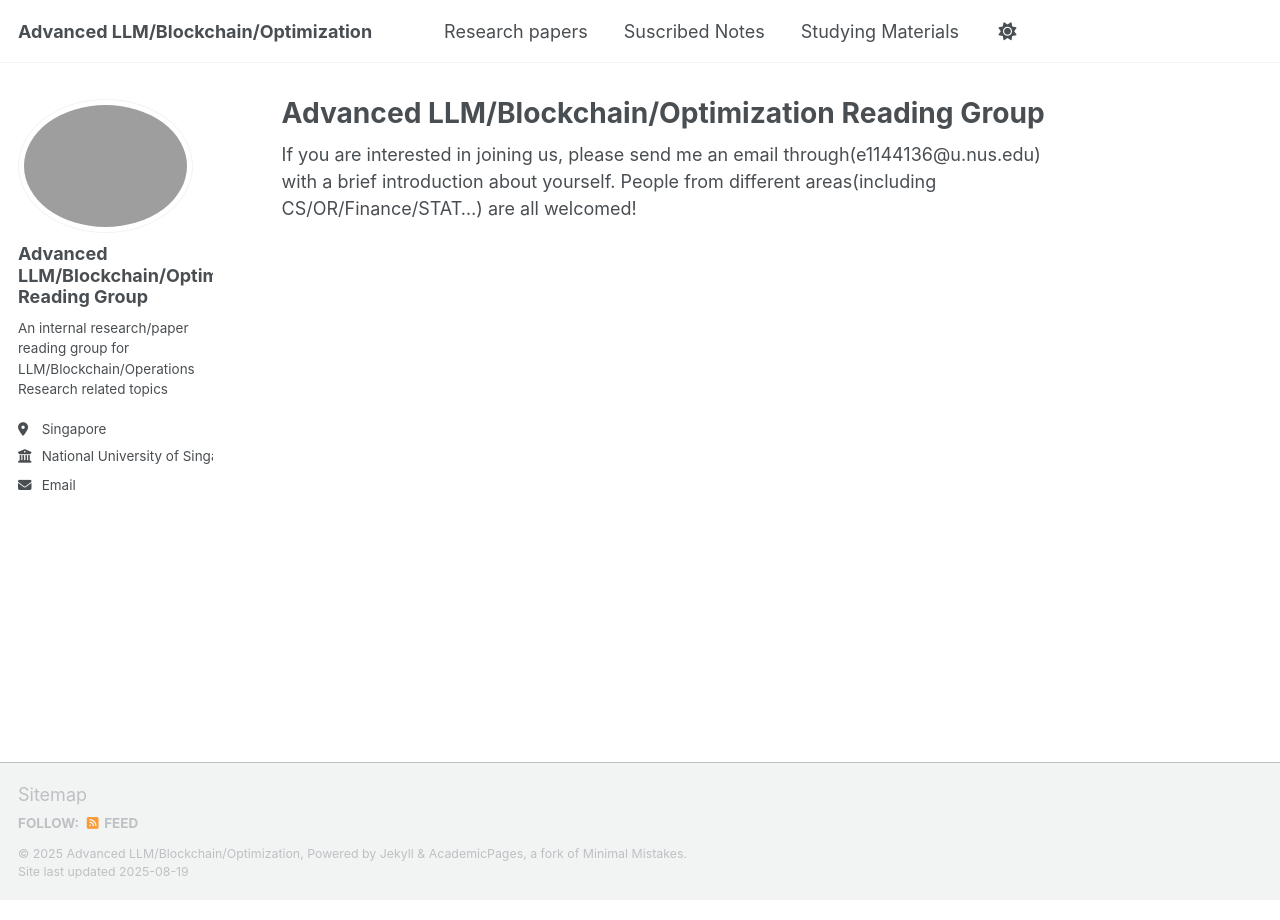
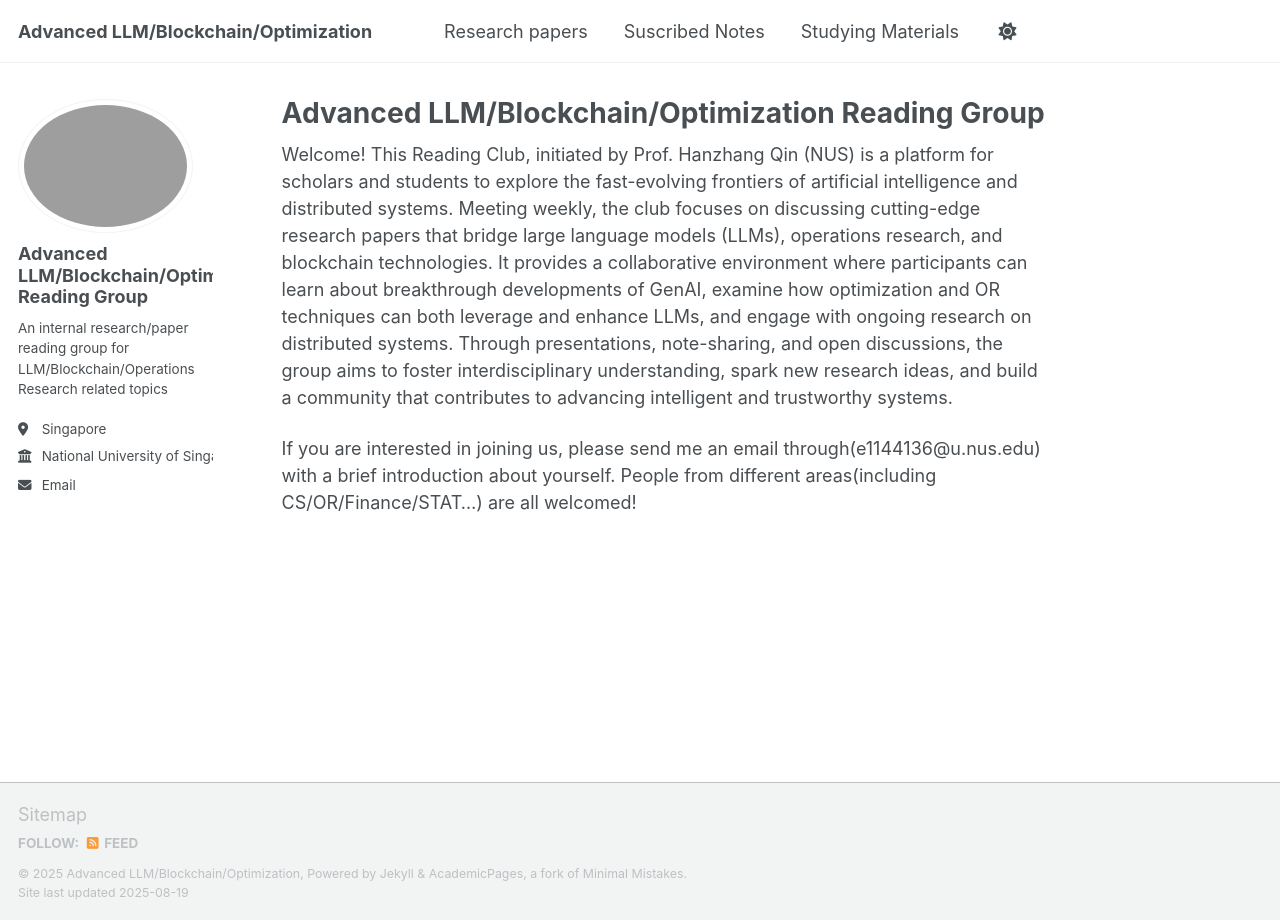
Before and after one commit to Kiloswang/Advanced-LLM-Blockchain-Optimization, a Jekyll site: the page built from _pages/about.md, in a window 1280 px wide. Built offline with Jekyll 4.4.1, drawn with Linux system fonts in a browser that asks for light colours; a script that is not in the unit is left out.

Commit message:
Update about.md

```diff
--- a/_pages/about.md
+++ b/_pages/about.md
@@ -7,4 +7,6 @@ redirect_from:
   - /about.html
 ---
 
+Welcome! This Reading Club, initiated by Prof. Hanzhang Qin (NUS) is a platform for scholars and students to explore the fast-evolving frontiers of artificial intelligence and distributed systems. Meeting weekly, the club focuses on discussing cutting-edge research papers that bridge large language models (LLMs), operations research, and blockchain technologies. It provides a collaborative environment where participants can learn about breakthrough developments of GenAI, examine how optimization and OR techniques can both leverage and enhance LLMs, and engage with ongoing research on distributed systems. Through presentations, note-sharing, and open discussions, the group aims to foster interdisciplinary understanding, spark new research ideas, and build a community that contributes to advancing intelligent and trustworthy systems.
+
 If you are interested in joining us, please send me an email through(e1144136@u.nus.edu) with a brief introduction about yourself. People from different areas(including CS/OR/Finance/STAT...) are all welcomed!
```
